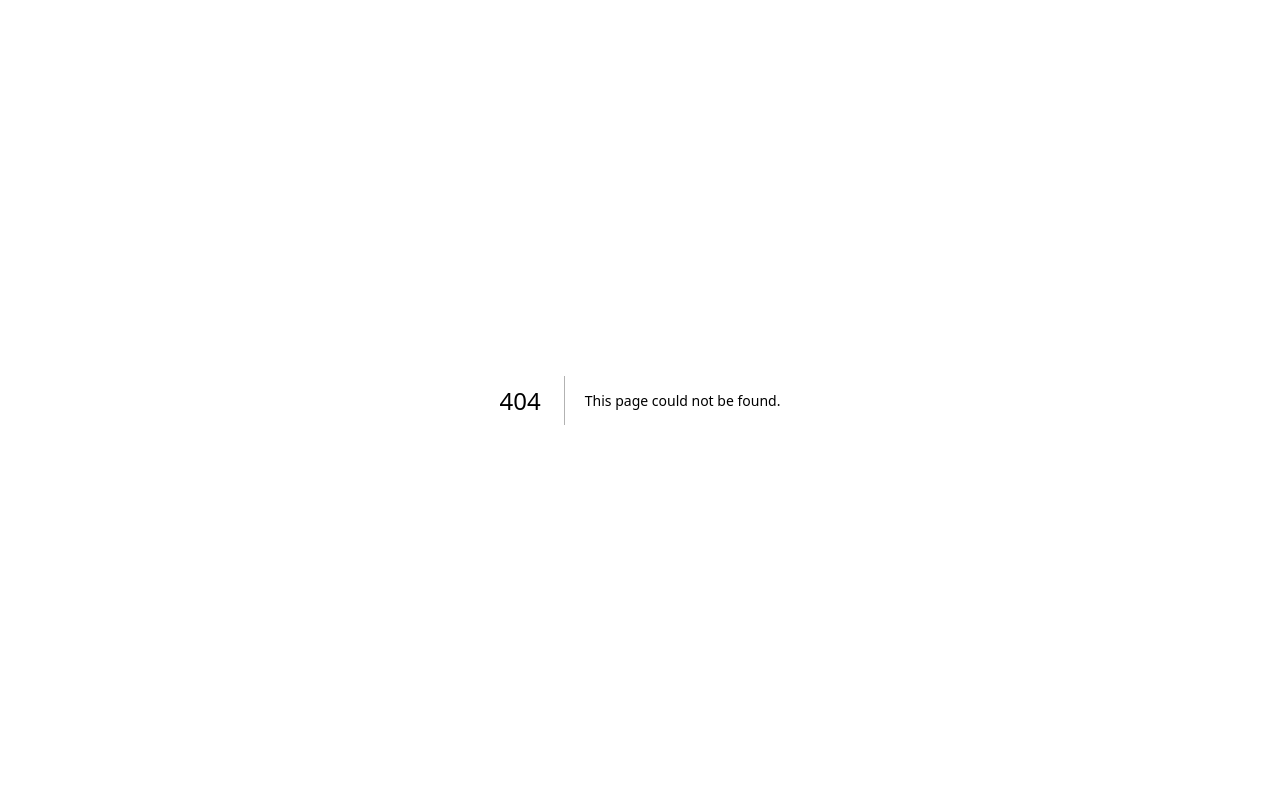
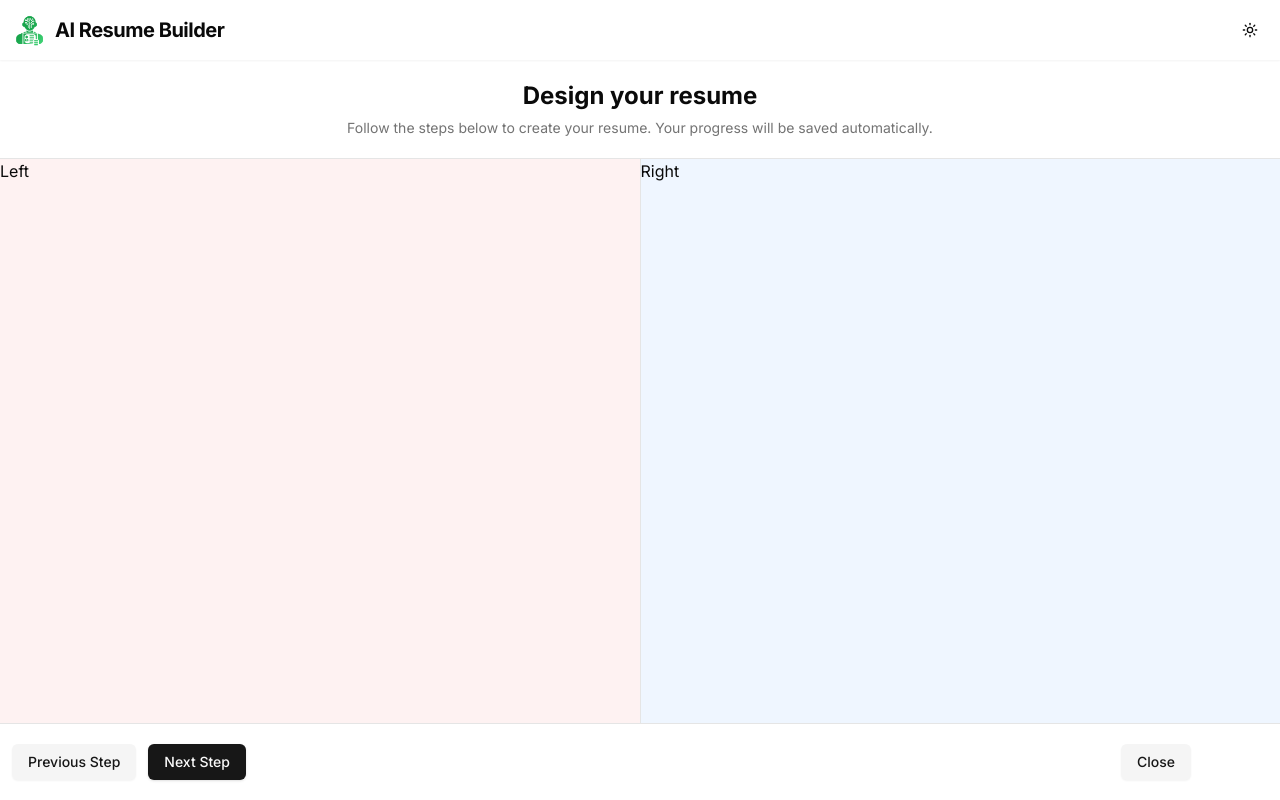
Before and after one commit to NeilRow56/coding_cv, a Next.js app: page /editor in a window 1280 px wide. Before the commit this address had no page. Built offline with nearby package versions, Linux system fonts and the light colour scheme.

Commit message:
Template for reumeEditor with page split and main section -grow

```diff
--- /dev/null
+++ b/src/app/(main)/editor/ResumeEditor.tsx
@@ -0,0 +1,38 @@
+import { Button } from '@/components/ui/button'
+import Link from 'next/link'
+import React from 'react'
+
+export default function ResumeEditor() {
+  return (
+    <div className='flex grow flex-col'>
+      <header className='space-y-1.5 border-b px-3 py-5 text-center'>
+        <h1 className='text-2xl font-bold'>Design your resume</h1>
+        <p className='text-sm text-muted-foreground'>
+          Follow the steps below to create your resume. Your progress will be
+          saved automatically.
+        </p>
+      </header>
+      <main className='relative grow bg-green-100'>
+        <div className='absolute bottom-0 top-0 flex w-full'>
+          <div className='w-full bg-red-50 md:w-1/2'>Left</div>
+          <div className='grow md:border-r' />
+          <div className='hidden w-1/2 bg-blue-50 md:flex'>Right</div>
+        </div>
+      </main>
+      <footer className='w-full border-t px-3 py-5'>
+        <div className='mx-auto flex max-w-7xl flex-wrap justify-between gap-4'>
+          <div className='flex items-center gap-3'>
+            <Button variant='secondary'>Previous Step</Button>
+            <Button>Next Step</Button>
+          </div>
+          <div className='flex items-center gap-3'>
+            <Button asChild variant='secondary'>
+              <Link href='/resumes'>Close</Link>
+            </Button>
+            <p className='text-muted-foreground opacity-0'>Saving...</p>
+          </div>
+        </div>
+      </footer>
+    </div>
+  )
+}
--- /dev/null
+++ b/src/app/(main)/editor/page.tsx
@@ -0,0 +1,11 @@
+import { Metadata } from 'next'
+import React from 'react'
+import ResumeEditor from './ResumeEditor'
+
+export const metadata: Metadata = {
+  title: 'Design your resume'
+}
+
+export default function Editor() {
+  return <ResumeEditor />
+}
--- a/src/app/(main)/resumes/page.tsx
+++ b/src/app/(main)/resumes/page.tsx
@@ -1,5 +1,22 @@
+import { Button } from '@/components/ui/button'
+import { PlusSquare } from 'lucide-react'
+import { Metadata } from 'next'
+import Link from 'next/link'
 import React from 'react'
 
+export const metadata: Metadata = {
+  title: 'Your resumes'
+}
+
 export default function ResumePage() {
-  return <div>Resume Page</div>
+  return (
+    <main className='mx-auto w-full max-w-7xl space-y-6 px-3 py-6'>
+      <Button asChild className='mx-auto flex w-fit gap-2'>
+        <Link href='/editor'>
+          <PlusSquare className='size=5' />
+          New resume
+        </Link>
+      </Button>
+    </main>
+  )
 }
```
